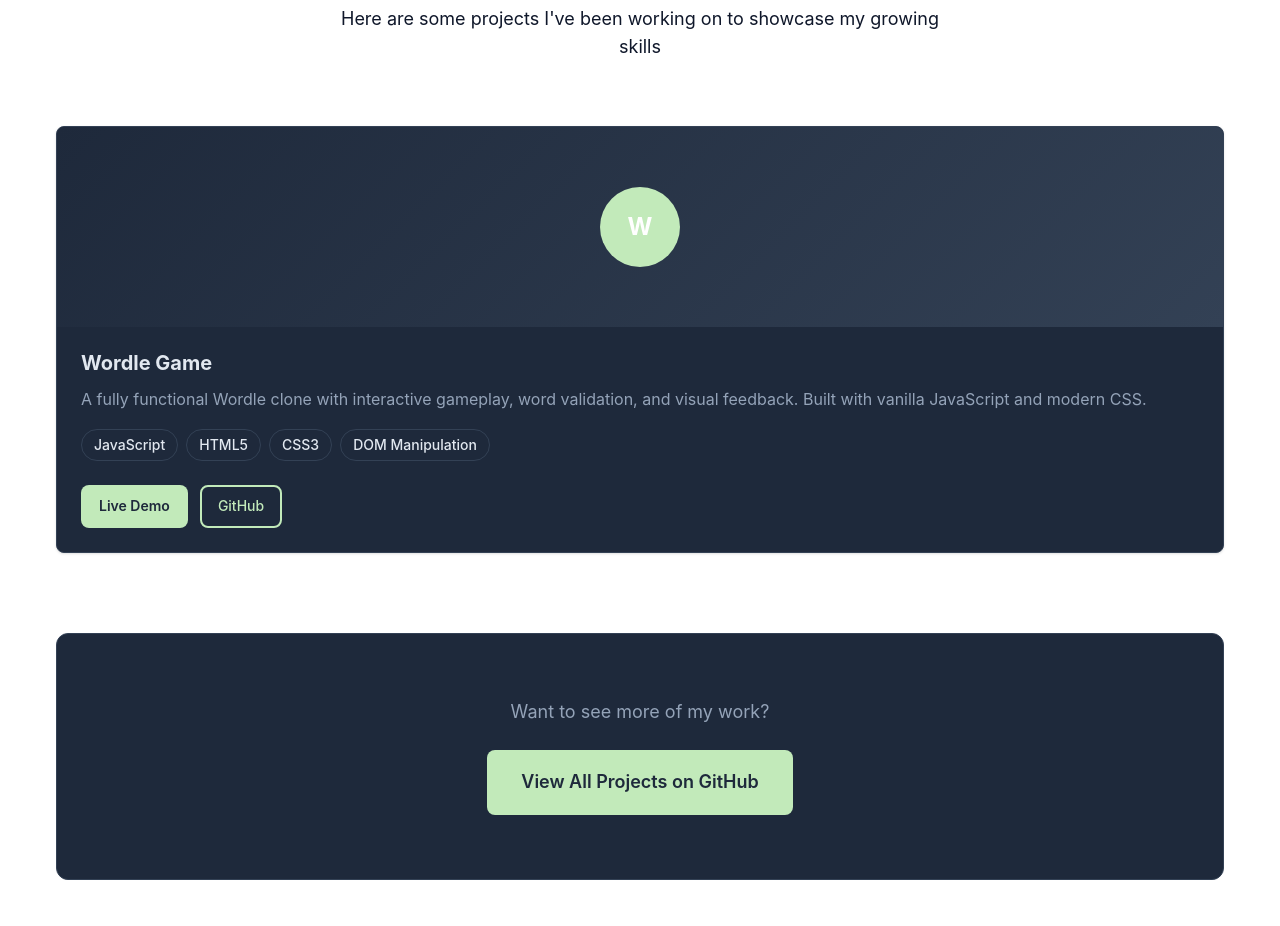
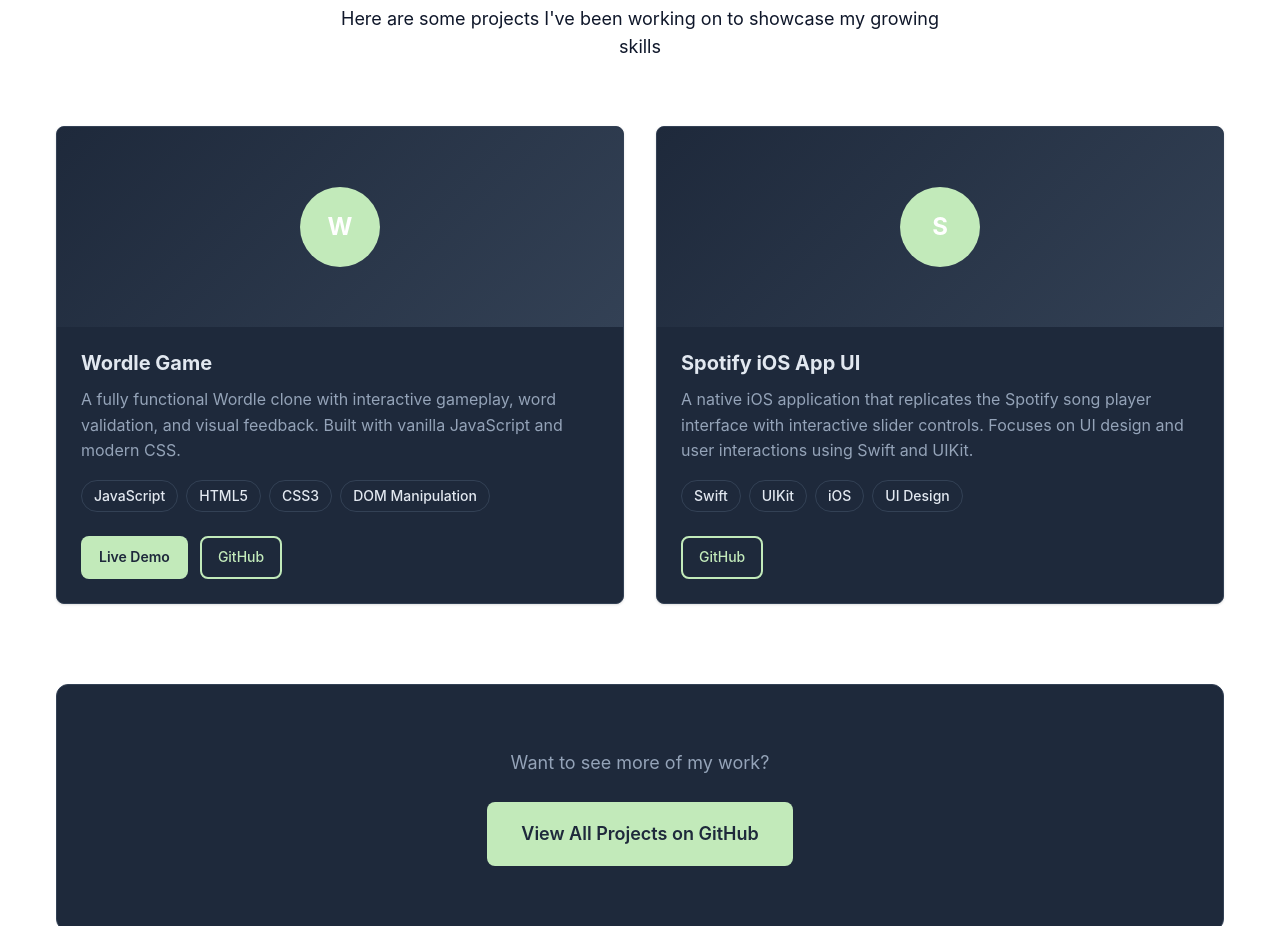
Before and after one commit to andrewpi9/andrewpi9.github.io, a React (Vite) app in the folder portfolio/: page / in a window 1280 px wide. Shown: the part 1760-2686 px from the top of the page. Built offline with nearby package versions, Linux system fonts and the light colour scheme.

Commit message:
updating my project section more!

```diff
--- a/portfolio/src/components/layout/Projects.tsx
+++ b/portfolio/src/components/layout/Projects.tsx
@@ -13,6 +13,13 @@
       technologies: ['JavaScript', 'HTML5', 'CSS3', 'DOM Manipulation'],
       liveUrl: 'https://andrewpi9.github.io/wordle/',
       githubUrl: 'https://github.com/andrewpi9/andrewpi9.github.io/tree/main/wordle',
+    },
+    {
+      id: '1',
+      title: 'Spotify iOS App UI',
+      description: 'A native iOS application that replicates the Spotify song player interface with interactive slider controls. Focuses on UI design and user interactions using Swift and UIKit.',
+      technologies: ['Swift', 'UIKit', 'iOS', 'UI Design'],
+      githubUrl: 'https://github.com/andrewpi9/Spotify',
     },
   ];
 
```
